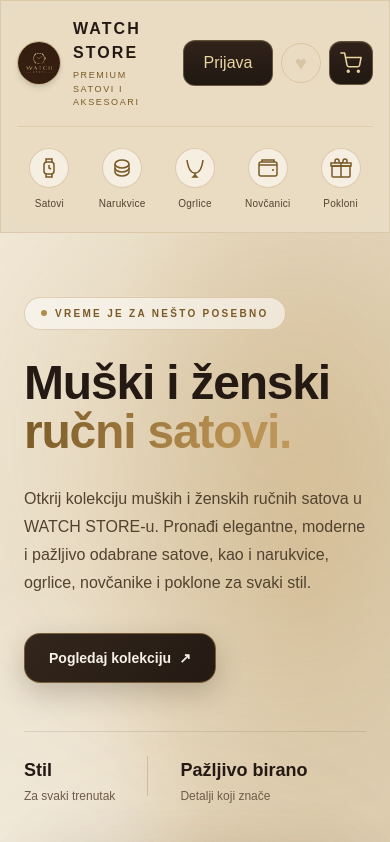
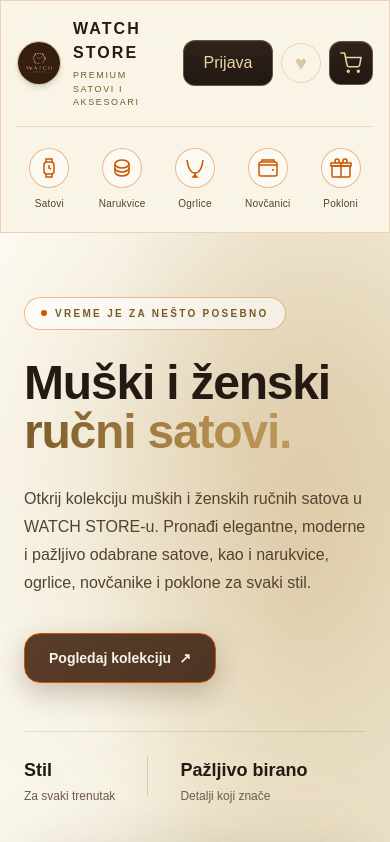
Before and after one commit to AndrejKucc/watch-shop, a Next.js app: page / in a window 390 px wide. Shown: the top 842 px of the page. Built offline with nearby package versions, Linux system fonts and the light colour scheme; no server answers; the database is empty.

Commit message:
Update category filter luxury colors

```diff
--- a/app/page.tsx
+++ b/app/page.tsx
@@ -105,7 +105,7 @@ export default async function Home() {
   ).slice(0, 6);
 
   return (
-    <main className="relative min-h-screen overflow-x-clip bg-[#E8DCC6] text-[#241A13] selection:bg-[#B38B4D] selection:text-white">
+    <main className="relative min-h-screen overflow-x-clip bg-[#F8F4E7] text-[#241A13] selection:bg-[#B38B4D] selection:text-white">
       <style>{`
         :root {
           color-scheme: light;
@@ -113,14 +113,14 @@ export default async function Home() {
 
         html {
           scroll-behavior: smooth;
-          background: #E8DCC6;
+          background: #F8F4E7;
         }
 
-        /* Paleta: pesak #E8DCC6 · espreso #241A13 · zlato #B38B4D (tamnije #7A5A26 za tekst) */
+        /* Paleta: osnova #F8F4E7 · dugmići #4E3423 · ivice #CC5500 · tamna sekcija #241A13 */
 
         .ws-glass {
-          background: rgba(232, 220, 198, 0.74);
-          border: 1px solid rgba(179, 139, 77, 0.22);
+          background: rgba(248, 244, 231, 0.74);
+          border: 1px solid rgba(204, 85, 0, 0.22);
           -webkit-backdrop-filter: blur(22px) saturate(145%);
           backdrop-filter: blur(22px) saturate(145%);
         }
@@ -131,7 +131,7 @@ export default async function Home() {
             rgba(255, 255, 255, 0.62),
             rgba(179, 139, 77, 0.10)
           );
-          border: 1px solid rgba(179, 139, 77, 0.28);
+          border: 1px solid rgba(204, 85, 0, 0.32);
           -webkit-backdrop-filter: blur(18px);
           backdrop-filter: blur(18px);
         }
@@ -152,7 +152,7 @@ export default async function Home() {
           background:
             radial-gradient(ellipse at 78% 30%, rgba(179, 139, 77, 0.22), transparent 50%),
             radial-gradient(ellipse at 8% 90%, rgba(255, 255, 255, 0.75), transparent 45%),
-            linear-gradient(115deg, #F1E8D6 0%, #E6D9C0 55%, #DACBAE 100%);
+            linear-gradient(115deg, #FDFBF3 0%, #F3EDD9 55%, #E9E0C8 100%);
         }
 
         .ws-title-gradient {
@@ -168,36 +168,36 @@ export default async function Home() {
         }
 
         .ws-primary-button {
-          background: linear-gradient(135deg, #33261C, #241A13);
-          border: 1px solid rgba(179, 139, 77, 0.55);
-          box-shadow: 0 10px 28px rgba(36, 26, 19, 0.22);
-          color: #F7F1E7;
+          background: linear-gradient(135deg, #5A3D29, #4E3423);
+          border: 1px solid #CC5500;
+          box-shadow: 0 10px 28px rgba(78, 52, 35, 0.28);
+          color: #F8F4E7;
           transition: transform 200ms ease, border-color 200ms ease, filter 200ms ease;
         }
 
         .ws-primary-button:hover {
-          border-color: rgba(179, 139, 77, 1);
-          filter: brightness(1.15);
+          border-color: #E8691A;
+          filter: brightness(1.12);
           transform: translateY(-2px);
         }
 
         .ws-product-card {
-          background: linear-gradient(160deg, #FFFFFF 0%, #FAF4E8 100%);
-          border: 1px solid rgba(179, 139, 77, 0.22);
+          background: linear-gradient(160deg, #FFFFFF 0%, #FBF8EE 100%);
+          border: 1px solid rgba(204, 85, 0, 0.30);
           box-shadow: 0 10px 30px rgba(60, 40, 20, 0.07);
           transition: transform 300ms ease, border-color 300ms ease, box-shadow 300ms ease;
         }
 
         .ws-product-card:hover {
           transform: translateY(-5px);
-          border-color: rgba(179, 139, 77, 0.65);
+          border-color: #CC5500;
           box-shadow: 0 24px 55px rgba(60, 40, 20, 0.16);
         }
 
         .ws-watch-image {
           background:
             radial-gradient(ellipse at 50% 45%, rgba(179, 139, 77, 0.18), transparent 62%),
-            linear-gradient(145deg, #E3D5BA, #D4C3A2);
+            linear-gradient(145deg, #EEE6D0, #E0D5B8);
         }
 
         @media (prefers-reduced-motion: reduce) {
@@ -213,7 +213,7 @@ export default async function Home() {
       `}</style>
 
       {/* GORNJA NAVIGACIJA */}
-      <header className="ws-glass sticky top-0 z-50 border-b border-[#B38B4D]/20">
+      <header className="ws-glass sticky top-0 z-50 border-b border-[#CC5500]/25">
         <div className="mx-auto max-w-7xl px-4 sm:px-6">
           <div className="flex items-center justify-between gap-3 py-4 sm:py-5">
             <Link href="/" className="group min-w-0">
@@ -251,15 +251,15 @@ export default async function Home() {
           {/* KATEGORIJE SA IKONICAMA */}
           <nav
             aria-label="Glavna navigacija"
-            className="grid grid-cols-5 gap-2 border-t border-[#B38B4D]/20 py-3 sm:gap-4"
+            className="grid grid-cols-5 gap-2 border-t border-[#CC5500]/20 py-3 sm:gap-4"
           >
             {mainNavigation.map((item) => (
               <Link
                 key={item.href}
                 href={item.href}
-                className="group flex min-w-0 flex-col items-center justify-center gap-2 rounded-xl border border-transparent px-1 py-2 text-[#52422F] transition-all duration-300 hover:border-[#B38B4D]/35 hover:bg-[#B38B4D]/10 hover:text-[#241A13]"
+                className="group flex min-w-0 flex-col items-center justify-center gap-2 rounded-xl border border-transparent px-1 py-2 text-[#52422F] transition-all duration-300 hover:border-[#CC5500]/45 hover:bg-[#CC5500]/10 hover:text-[#241A13]"
               >
-                <span className="flex h-10 w-10 items-center justify-center rounded-full border border-[#B38B4D]/35 bg-white/50 text-[#7A5A26] transition-all duration-300 group-hover:scale-110 group-hover:border-[#B38B4D] group-hover:bg-[#B38B4D]/15">
+                <span className="flex h-10 w-10 items-center justify-center rounded-full border border-[#CC5500]/40 bg-white/60 text-[#CC5500] transition-all duration-300 group-hover:scale-110 group-hover:border-[#CC5500] group-hover:bg-[#CC5500]/10">
                   {item.icon}
                 </span>
 
@@ -273,7 +273,7 @@ export default async function Home() {
       </header>
 
       {/* LUKSUZNI HERO DEO */}
-      <section className="ws-hero relative isolate overflow-hidden border-b border-[#B38B4D]/20">
+      <section className="ws-hero relative isolate overflow-hidden border-b border-[#CC5500]/25">
         <div
           aria-hidden="true"
           className="pointer-events-none absolute -right-24 top-0 -z-10 h-[420px] w-[420px] rounded-full bg-[#B38B4D]/20 blur-[100px]"
@@ -286,8 +286,8 @@ export default async function Home() {
 
         <div className="mx-auto grid max-w-7xl items-center gap-10 px-6 py-16 sm:py-20 lg:grid-cols-[1.05fr_0.95fr] lg:gap-8 lg:py-24">
           <div className="relative z-10 max-w-2xl">
-            <div className="inline-flex items-center gap-2 rounded-full border border-[#B38B4D]/35 bg-white/55 px-4 py-2 text-[10px] font-semibold uppercase tracking-[0.23em] text-[#7A5A26] sm:text-xs">
-              <span className="h-1.5 w-1.5 rounded-full bg-[#B38B4D]" />
+            <div className="inline-flex items-center gap-2 rounded-full border border-[#CC5500]/40 bg-white/60 px-4 py-2 text-[10px] font-semibold uppercase tracking-[0.23em] text-[#7A5A26] sm:text-xs">
+              <span className="h-1.5 w-1.5 rounded-full bg-[#CC5500]" />
               Vreme je za nešto posebno
             </div>
 
@@ -405,7 +405,7 @@ export default async function Home() {
 
           <Link
             href="/satovi"
-            className="inline-flex w-fit items-center gap-2 rounded-xl border border-[#241A13]/15 bg-white/60 px-4 py-2.5 text-sm font-medium text-[#241A13] transition hover:border-[#B38B4D] hover:bg-white hover:text-[#7A5A26]"
+            className="inline-flex w-fit items-center gap-2 rounded-xl border border-[#CC5500] bg-[#4E3423] px-4 py-2.5 text-sm font-medium text-[#F8F4E7] transition hover:bg-[#5F4130] hover:text-white"
           >
             Svi satovi <span aria-hidden="true">→</span>
           </Link>
@@ -501,7 +501,7 @@ export default async function Home() {
                       </p>
                     </div>
 
-                    <span className="flex h-9 w-9 shrink-0 items-center justify-center rounded-xl border border-[#B38B4D]/30 bg-[#B38B4D]/10 text-[#7A5A26] transition group-hover:border-[#B38B4D] group-hover:bg-[#241A13] group-hover:text-[#F7F1E7]">
+                    <span className="flex h-9 w-9 shrink-0 items-center justify-center rounded-xl border border-[#CC5500]/50 bg-[#CC5500]/10 text-[#CC5500] transition group-hover:border-[#CC5500] group-hover:bg-[#4E3423] group-hover:text-[#F8F4E7]">
                       →
                     </span>
                   </div>
```
